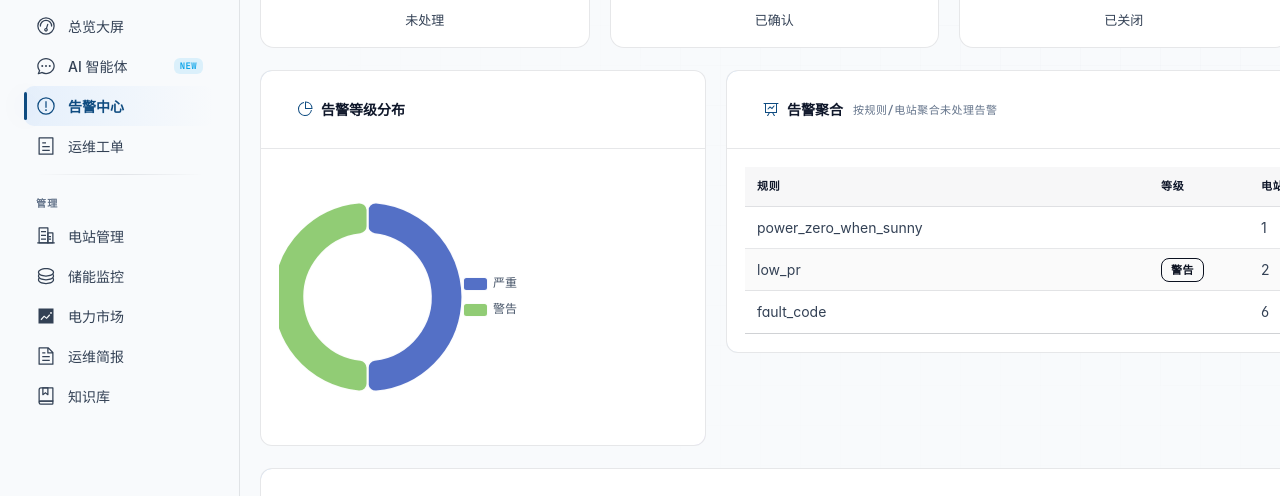
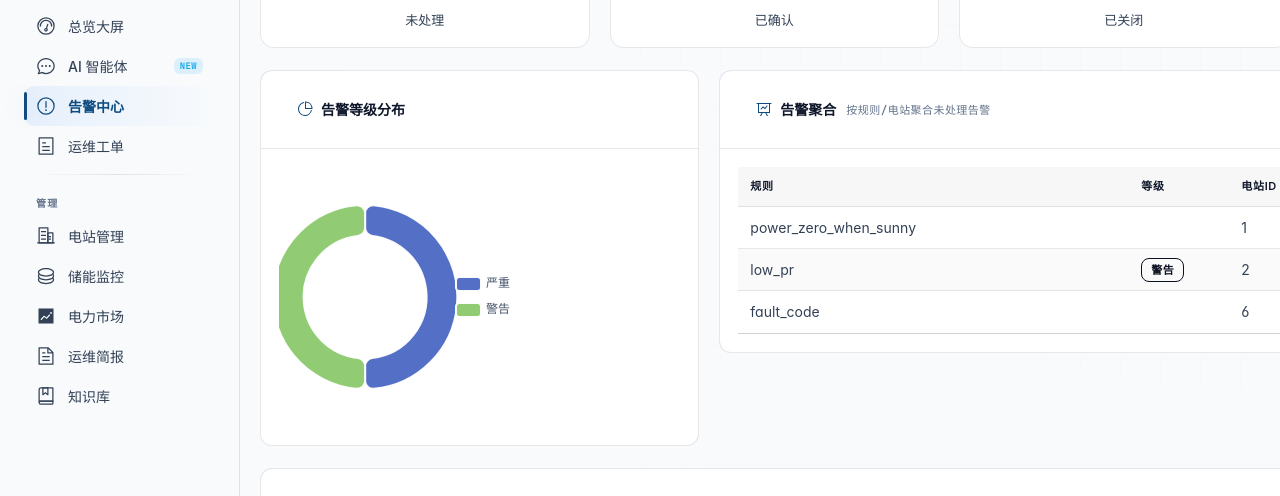
Before and after one commit to xyrlix/pvops, a Vue app in the folder frontend/: page /alarms in a window 1280 px wide. Shown: the part 135-631 px from the top of the page. Built offline with nearby package versions, Linux system fonts and the light colour scheme; no server answers; sample sign-in values are in the browser's storage.

Commit message:
fix(ui): AlarmCenterView horizontal overflow
- 表格加 overflow-x: auto + max-width: 100% 防止列溢出
- section-row 加 overflow: hidden 防止 gutter 负边距溢出

```diff
--- a/frontend/src/views/AlarmCenterView.vue
+++ b/frontend/src/views/AlarmCenterView.vue
@@ -344,6 +344,12 @@ onMounted(() => {
   margin-bottom: 22px;
 }
 
+/* 防止 el-row :gutter 负边距导致的横向溢出 */
+.section-row {
+  width: 100%;
+  overflow: hidden;
+}
+
 .stat-card {
   padding: 18px;
   border-radius: 14px;
@@ -359,6 +365,19 @@ onMounted(() => {
   transform: translateY(-3px);
   border-color: var(--pv-border-strong);
 }
+
+/* 表格横向滚动修复：列太多时允许横向滚动 */
+.el-table {
+  overflow-x: auto !important;
+  max-width: 100%;
+}
+
+/* 告警列表表格容器确保不溢出 */
+.section-row .el-table {
+  display: block;
+}
+
+/* 移动端表格列压缩 — 次要列隐藏由 .hide-on-mobile 处理 */
 
 .stat-card::before {
   content: '';
```
